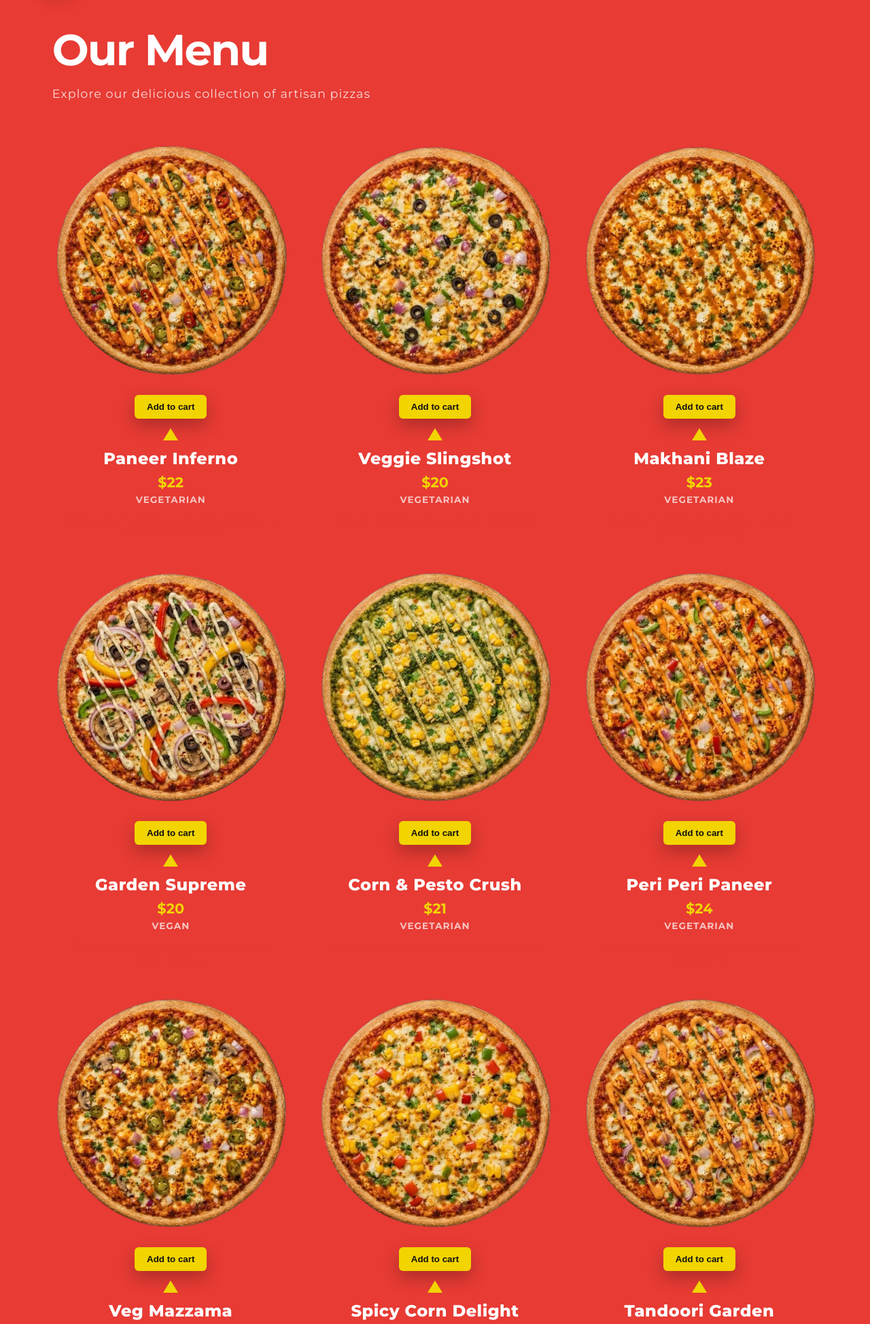
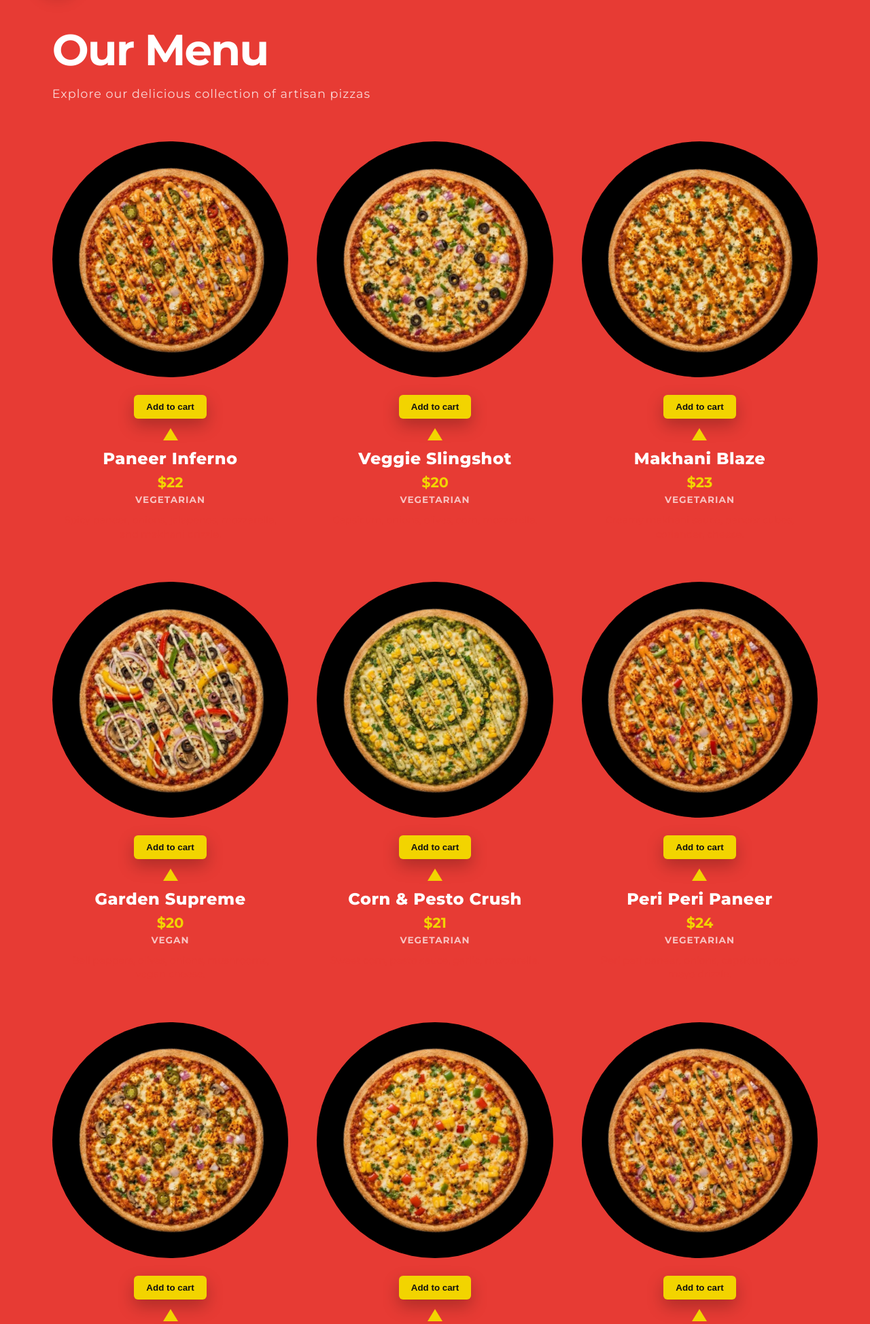
Before and after one commit to Yuvraj-Singh-28/The_Slice_Society, a Flask app: page /menu in a window 1280 px wide. Shown: the part 86-2034 px from the top of the page at 68% size. Run offline with Flask 3, Linux system fonts and the light colour scheme.

Commit message:
added a black background behind the pizzas so it adds some depth in the menu page

```diff
--- a/static/css/style.css
+++ b/static/css/style.css
@@ -176,7 +176,7 @@ section p {
 }
 
 .hero-image {
-    background: #222;
+    background: #000000;
     border: 18px solid rgba(0, 0, 0, 0.04);
     border-radius: 50%;
     box-shadow: 0 40px 80px var(--shadow), inset 0 8px 30px rgba(0, 0, 0, 0.2);
@@ -361,8 +361,8 @@ footer {
 
 .pizza-grid {
     display: grid;
-    grid-template-columns: repeat(auto-fill, minmax(280px, 1fr));
-    gap: 40px;
+    grid-template-columns: repeat(auto-fit, minmax(300px, 1fr));
+    gap: 60px 42px;
     margin-top: 40px;
 }
 
@@ -372,6 +372,7 @@ footer {
     border-radius: 12px;
     display: flex;
     flex-direction: column;
+    gap: 14px;
     overflow: visible;
     box-shadow: none;
     transition: transform 0.3s ease, box-shadow 0.3s ease;
@@ -396,11 +397,12 @@ footer {
 }
 
 .pizza-image-container {
+    aspect-ratio: 1;
+    background: rgba(0, 0, 0, 1);
+    border-radius: 50%;
+    overflow: hidden;
     position: relative;
-    width: 100%;
-    padding-bottom: 100%;
-    overflow: visible;
-    background: transparent;
+    width: min(100%, 380px);
 }
 
 
@@ -408,11 +410,12 @@ footer {
     position: absolute;
     top: 50%;
     left: 50%;
-    width: 116%;
-    height: 116%;
+    width: 94%;
+    height: 94%;
     object-fit: contain;
     transform: translate(-50%, -50%);
     animation: menu-spin 95s linear infinite;
+    border-radius: 100%;
 }
 
 @keyframes menu-spin {
@@ -429,7 +432,6 @@ footer {
     color: var(--white);
     display: flex;
     flex-direction: column;
-    margin-top: 14px;
     min-height: 150px;
     padding: 0 12px;
     position: relative;
@@ -916,7 +918,7 @@ footer {
 }
 
 .add-to-cart-form {
-    margin-top: 12px;
+    margin-top: 0;
 }
 
 /* Responsive Cart */
```
